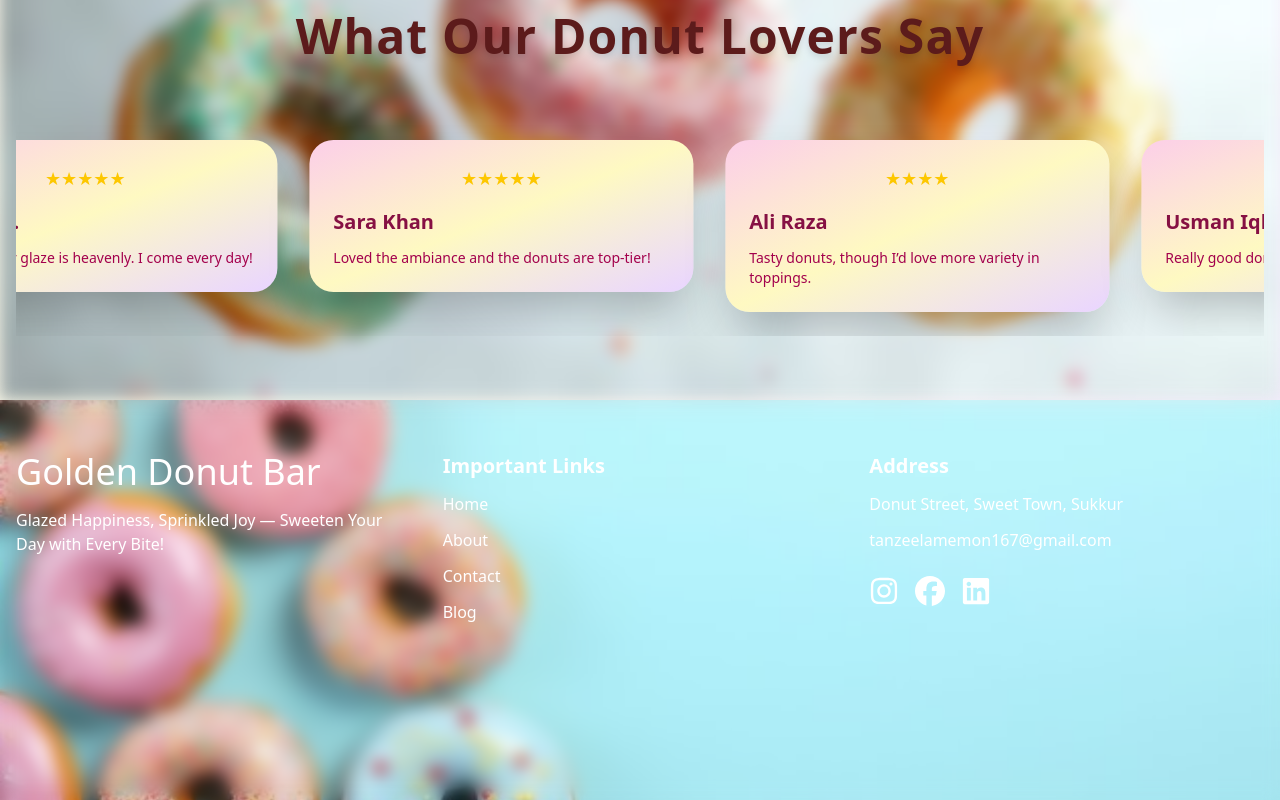
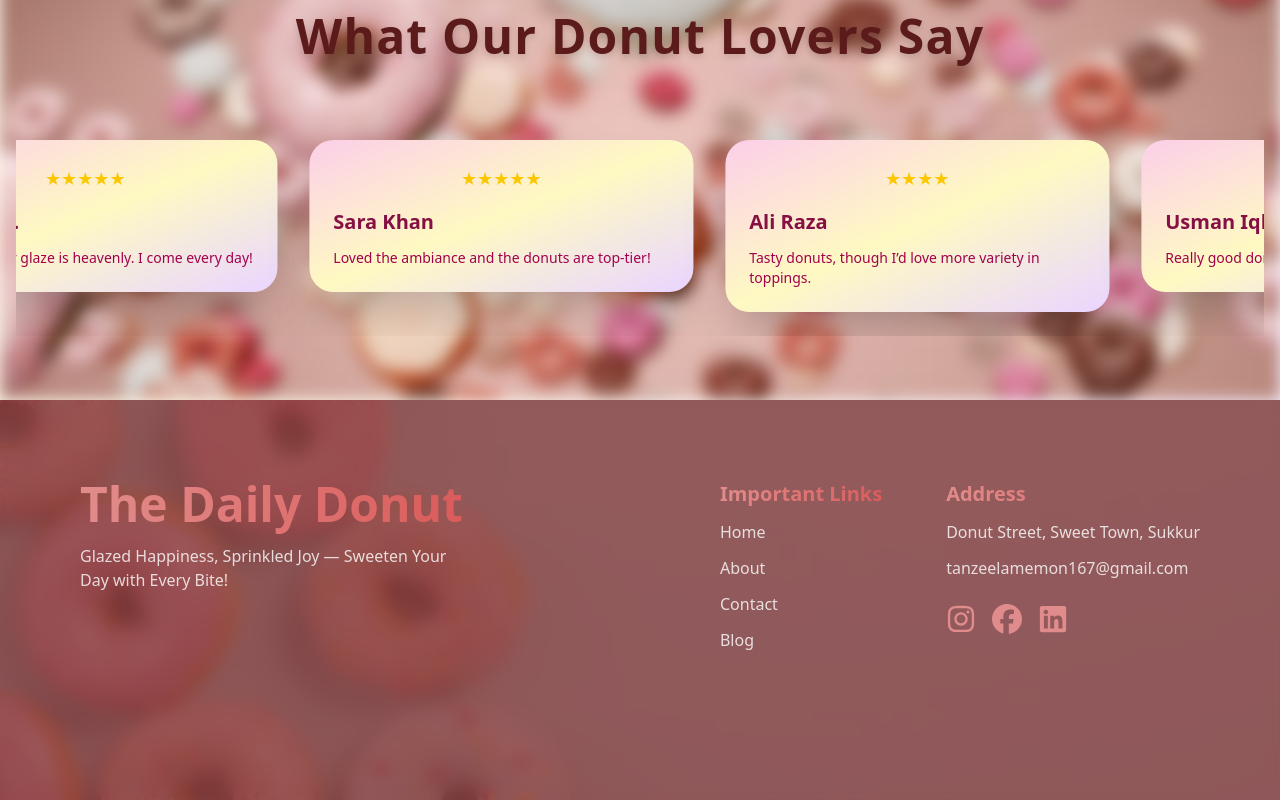
Before and after one commit to tanzeela-16/Donut-Shop, a React (Vite) app: page / in a window 1280 px wide. Shown: the part 2002-2802 px from the top of the page. Built offline with nearby package versions, Linux system fonts and the light colour scheme.

Commit message:
Footer section added

```diff
--- a/src/components/Footer/Footer.jsx
+++ b/src/components/Footer/Footer.jsx
@@ -3,60 +3,63 @@ import { FaFacebook, FaInstagram, FaLinkedin } from "react-icons/fa6";
 import FooterBg from "../../assets/website/donut-footer.jpg";
 
 const FooterLinks = [
-  {
-    title: "Home",
-    link: "/#",
-  },
-  {
-    title: "About",
-    link: "/#about",
-  },
-  {
-    title: "Contact",
-    link: "/#contact",
-  },
-  {
-    title: "Blog",
-    link: "/#blog",
-  },
+  { title: "Home", link: "/#" },
+  { title: "About", link: "/#about" },
+  { title: "Contact", link: "/#contact" },
+  { title: "Blog", link: "/#blog" },
 ];
 
-const bgImage = {
+const Footer = () => {
+  const scrollToTop = () => {
+    window.scrollTo({ top: 0, behavior: "smooth" });
+  };
+
+  return (
+    <div className="relative w-full min-h-[100px]">
+      {/* Base background color */}
+      <div className="absolute top-0 left-0 w-full h-full bg-[#8b3f3f] z-0"></div>
+
+      {/* Background image overlay */}
+      <div
+        className="absolute top-0 left-0 w-full h-full z-1"
+        style={{
           backgroundImage: `url(${FooterBg})`,
+          backgroundSize: "cover",
           backgroundPosition: "center",
           backgroundRepeat: "no-repeat",
-  backgroundSize: "cover",
-  minHeight: "400px",
-  width: "100%",
-};
+          opacity: 0.15,
+        }}
+      ></div>
 
-const Footer = () => {
-  return (
-    <div style={bgImage} className="text-white">
-      <div className="bg-choco/80 min-h-[400px] backdrop-blur-sm">
-        <div className="container grid md:grid-cols-3 pb-20 pt-5">
-          {/* Brand Info */}
-          <div className="py-8 px-4">
+      {/* Content */}
+      <div className="relative z-10 min-h-[400px] backdrop-blur-sm px-4 sm:px-8 lg:px-20">
+        <div className="max-w-7xl mx-auto flex flex-col md:flex-row justify-between py-20 gap-8">
+          {/* Left: Brand Info */}
+          <div className="flex-1">
             <a
               href="#"
-              className="font-cursive text-3xl sm:text-4xl text-secondary"
+              className="font-cursive text-4xl sm:text-5xl font-bold bg-clip-text text-transparent bg-gradient-to-r from-[#e18c8c] to-[#da5b5b]"
             >
-              Golden Donut Bar
+              The Daily Donut
             </a>
-            <p className="pt-4 text-frost">
+            <p className="pt-4 text-white/80 max-w-sm">
               Glazed Happiness, Sprinkled Joy — Sweeten Your Day with Every Bite!
             </p>
           </div>
 
+          {/* Right: Links + Address */}
+          <div className="flex-1 flex flex-col md:flex-row justify-end gap-16">
             {/* Important Links */}
-          <div className="py-8 px-4">
-            <h1 className="text-xl font-semibold mb-3 text-sprinkle">Important Links</h1>
+            <div>
+              <h1 className="text-xl font-bold mb-3 bg-clip-text text-transparent bg-gradient-to-r from-[#e18c8c] to-[#da5b5b]">
+                Important Links
+              </h1>
               <ul className="space-y-3">
                 {FooterLinks.map((data, index) => (
                   <li key={index}>
                     <a
                       href={data.link}
-                    className="inline-block text-frost hover:text-secondary hover:scale-105 duration-200"
+                      className="inline-block text-white/80 hover:bg-clip-text hover:text-transparent hover:bg-gradient-to-r hover:from-[#e18c8c] hover:to-[#da5b5b] hover:scale-105 duration-200"
                     >
                       {data.title}
                     </a>
@@ -66,21 +69,24 @@ const Footer = () => {
             </div>
 
             {/* Address & Socials */}
-          <div className="py-8 px-4">
-            <h1 className="text-xl font-semibold mb-3 text-sprinkle">Address</h1>
-            <p className="mb-3 text-frost">Donut Street, Sweet Town, Sukkur</p>
-            <p className="text-frost">tanzeelamemon167@gmail.com</p>
+            <div>
+              <h1 className="text-xl font-bold mb-3 bg-clip-text text-transparent bg-gradient-to-r from-[#e18c8c] to-[#da5b5b]">
+                Address
+              </h1>
+              <p className="mb-3 text-white/80">Donut Street, Sweet Town, Sukkur</p>
+              <p className="text-white/80">tanzeelamemon167@gmail.com</p>
 
               <div className="flex gap-4 mt-6">
-              <a href="https://www.instagram.com/har00nzcoffee/?hl=en" target="_blank" rel="noopener noreferrer">
-                <FaInstagram className="text-3xl text-primary hover:text-secondary transition-all duration-300" />
-              </a>
-              <a href="https://www.facebook.com/groups/Coffeerocks/" target="_blank" rel="noopener noreferrer">
-                <FaFacebook className="text-3xl text-primary hover:text-secondary transition-all duration-300" />
-              </a>
-              <a href="https://www.linkedin.com/company/coffee-fest/" target="_blank" rel="noopener noreferrer">
-                <FaLinkedin className="text-3xl text-primary hover:text-secondary transition-all duration-300" />
-              </a>
+                <button onClick={scrollToTop}>
+                  <FaInstagram className="text-3xl text-[#e18c8c] hover:text-[#da5b5b] transition-all duration-300" />
+                </button>
+                <button onClick={scrollToTop}>
+                  <FaFacebook className="text-3xl text-[#e18c8c] hover:text-[#da5b5b] transition-all duration-300" />
+                </button>
+                <button onClick={scrollToTop}>
+                  <FaLinkedin className="text-3xl text-[#e18c8c] hover:text-[#da5b5b] transition-all duration-300" />
+                </button>
+              </div>
             </div>
           </div>
         </div>
--- a/src/components/Reviews/Reviews.jsx
+++ b/src/components/Reviews/Reviews.jsx
@@ -1,5 +1,5 @@
 import React, { useEffect, useState } from "react";
-import BgJPG from "../../assets/website/donut-bg.jpg"; // Replace with your donut background
+import BgJPG from "../../assets/website/donut-bg.jpg";
 
 const reviews = [
   { name: "Hafsa Saif", rating: 5, comment: "Best donut I’ve ever had! So soft and flavorful." },
```
Also changed, not shown: src/assets/website/donut-bg.jpg. Lines whose indentation alone changed are shown as unchanged.
